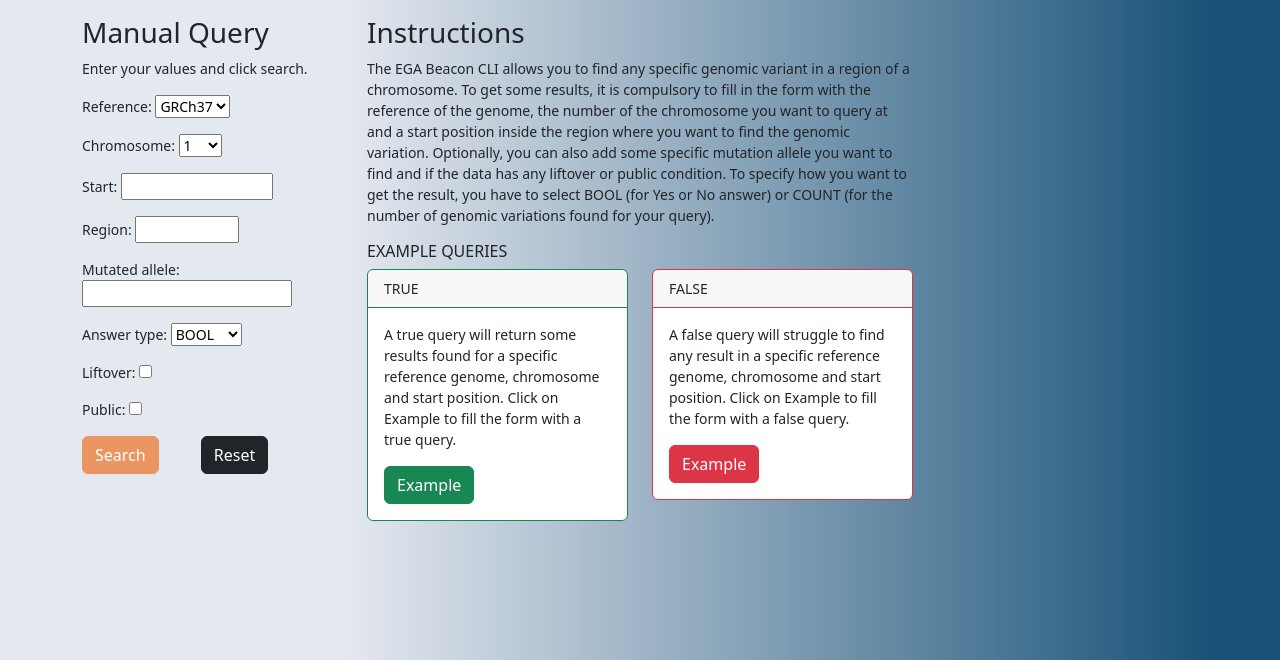
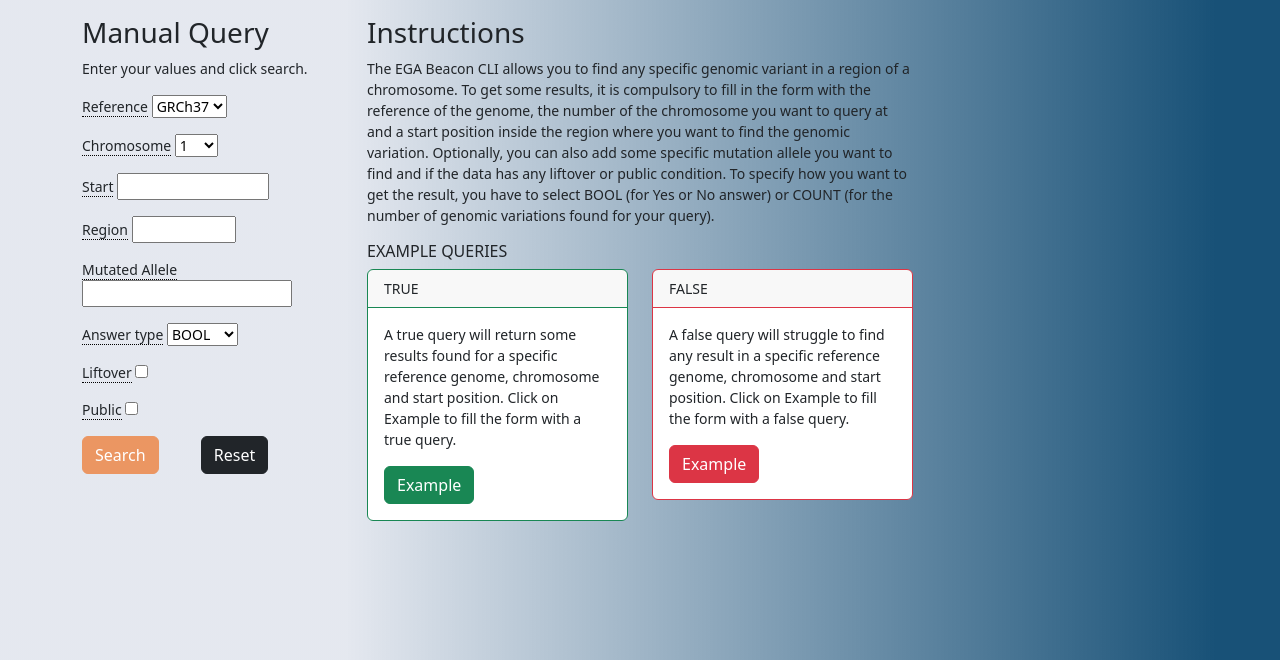
Before and after one commit to costero-e/CLI_Beacon, a Django app: page / in a window 1280 px wide. Shown: the part 103-763 px from the top of the page. Run offline with Django 4.2, Linux system fonts and the light colour scheme; some libraries are stand-ins or nearby versions.

Commit message:
hover labels

```diff
--- a/server/angelweb/forms.py
+++ b/server/angelweb/forms.py
@@ -4,14 +4,15 @@ class BamForm(forms.Form):
     choices_References = [(str(x), "GRCh" + str(x)) for x in range(37, 39)]
     choices = [(str(x), x) for x in range(1, 23)] + [("X", "X"), ("Y", "Y"), ("MT", "MT")]
     answer_choices = [("BOOL", "BOOL"), ("COUNT", "COUNT")]
-    reference = forms.ChoiceField(choices=choices_References)
-    chromosome = forms.ChoiceField(choices=choices)
-    start = forms.IntegerField(min_value=0, max_value=99999999999)
-    region = forms.IntegerField(min_value=0, max_value=10000, required=False)
-    mutated_allele = forms.CharField(max_length=50, required=False)
-    answer_type = forms.ChoiceField(choices=answer_choices)
-    liftover = forms.BooleanField(required=False)
-    public = forms.BooleanField(required=False)
+    reference = forms.ChoiceField(choices=choices_References, help_text="<span class='hovertext' data-hover='Name of the genome to be queried'>Reference</span>", label="")
+    chromosome = forms.ChoiceField(choices=choices, help_text="<span class='hovertext' data-hover='Name of the chromosome to be queried'>Chromosome</span>", label="")
+    start = forms.IntegerField(min_value=0, max_value=99999999999, help_text="<span class='hovertext' data-hover='Position from which query will start looking at'>Start</span>", label="")
+    region = forms.IntegerField(min_value=0, max_value=10000, required=False, help_text="<span class='hovertext' data-hover='Length of the query in genomic variants'>Region</span>", label="")
+    mutated_allele = forms.CharField(max_length=50, required=False, help_text="<span class='hovertext' data-hover='Search for a specific variation that query will look for'>Mutated Allele</span>", label="")
+    answer_type = forms.ChoiceField(choices=answer_choices, help_text="<span class='hovertext' data-hover='BOOL for a yes/no, COUNT for number of results'>Answer type</span>", label="")
+    liftover = forms.BooleanField(required=False, help_text="<span class='hovertext' data-hover='Liftover'>Liftover</span>", label="")
+    public = forms.BooleanField(required=False, help_text="<span class='hovertext' data-hover='Public'>Public</span>", label="")
+
 
 class BamFormTrue(forms.Form):
     def __init__(self, *args, **kwargs):
@@ -21,14 +22,14 @@ class BamFormTrue(forms.Form):
     choices_References = [(str(x), "GRCh" + str(x)) for x in range(37, 39)]
     choices = [(str(x), x) for x in range(1, 23)] + [("X", "X"), ("Y", "Y"), ("MT", "MT")]
     answer_choices = [("BOOL", "BOOL"), ("COUNT", "COUNT")]
-    reference = forms.ChoiceField(choices=choices_References)
-    chromosome = forms.ChoiceField(choices=choices, initial='1')
-    start = forms.IntegerField(min_value=0, max_value=99999999999, initial=2009986)
-    region = forms.IntegerField(min_value=0, max_value=10000, required=False)
-    mutated_allele = forms.CharField(max_length=50, required=False)
-    answer_type = forms.ChoiceField(choices=answer_choices, initial='BOOL')
-    liftover = forms.BooleanField(required=False)
-    public = forms.BooleanField(required=False)
+    reference = forms.ChoiceField(choices=choices_References, help_text="<span class='hovertext' data-hover='Name of the genome to be queried'>Reference</span>", label="")
+    chromosome = forms.ChoiceField(choices=choices, help_text="<span class='hovertext' data-hover='Name of the chromosome to be queried'>Chromosome</span>", label="")
+    start = forms.IntegerField(min_value=0, max_value=99999999999, help_text="<span class='hovertext' data-hover='Position from which query will start looking at'>Start</span>", label="")
+    region = forms.IntegerField(min_value=0, max_value=10000, required=False, help_text="<span class='hovertext' data-hover='Length of the query in genomic variants'>Region</span>", label="")
+    mutated_allele = forms.CharField(max_length=50, required=False, help_text="<span class='hovertext' data-hover='Search for a specific variation that query will look for'>Mutated Allele</span>", label="")
+    answer_type = forms.ChoiceField(choices=answer_choices, help_text="<span class='hovertext' data-hover='BOOL for a yes/no, COUNT for number of results'>Answer type</span>", label="")
+    liftover = forms.BooleanField(required=False, help_text="<span class='hovertext' data-hover='Liftover'>Liftover</span>", label="")
+    public = forms.BooleanField(required=False, help_text="<span class='hovertext' data-hover='Public'>Public</span>", label="")
 
 
 class BamFormFalse(forms.Form):
@@ -39,11 +40,11 @@ class BamFormFalse(forms.Form):
     choices_References = [(str(x), "GRCh" + str(x)) for x in range(37, 39)]
     choices = [(str(x), x) for x in range(1, 23)] + [("X", "X"), ("Y", "Y"), ("MT", "MT")]
     answer_choices = [("BOOL", "BOOL"), ("COUNT", "COUNT")]
-    reference = forms.ChoiceField(choices=choices_References)
-    chromosome = forms.ChoiceField(choices=choices, initial='1')
-    start = forms.IntegerField(min_value=0, max_value=99999999999, initial=7172171)
-    region = forms.IntegerField(min_value=0, max_value=10000, required=False)
-    mutated_allele = forms.CharField(max_length=50, required=False)
-    answer_type = forms.ChoiceField(choices=answer_choices, initial='BOOL')
-    liftover = forms.BooleanField(required=False)
-    public = forms.BooleanField(required=False)
+    reference = forms.ChoiceField(choices=choices_References, help_text="<span class='hovertext' data-hover='Name of the genome to be queried'>Reference</span>", label="")
+    chromosome = forms.ChoiceField(choices=choices, help_text="<span class='hovertext' data-hover='Name of the chromosome to be queried'>Chromosome</span>", label="")
+    start = forms.IntegerField(min_value=0, max_value=99999999999, help_text="<span class='hovertext' data-hover='Position from which query will start looking at'>Start</span>", label="")
+    region = forms.IntegerField(min_value=0, max_value=10000, required=False, help_text="<span class='hovertext' data-hover='Length of the query in genomic variants'>Region</span>", label="")
+    mutated_allele = forms.CharField(max_length=50, required=False, help_text="<span class='hovertext' data-hover='Search for a specific variation that query will look for'>Mutated Allele</span>", label="")
+    answer_type = forms.ChoiceField(choices=answer_choices, help_text="<span class='hovertext' data-hover='BOOL for a yes/no, COUNT for number of results'>Answer type</span>", label="")
+    liftover = forms.BooleanField(required=False, help_text="<span class='hovertext' data-hover='Liftover'>Liftover</span>", label="")
+    public = forms.BooleanField(required=False, help_text="<span class='hovertext' data-hover='Public'>Public</span>", label="")
--- /dev/null
+++ b/server/media/mystyle.css
@@ -0,0 +1,29 @@
+.hovertext {
+    position: relative;
+    border-bottom: 1px dotted black;
+  }
+
+.hovertext:before {
+    content: attr(data-hover);
+    visibility: hidden;
+    opacity: 0;
+    width: 140px;
+    background-color: black;
+    color: #fff;
+    text-align: center;
+    border-radius: 5px;
+    padding: 5px 0;
+    transition: opacity 1s ease-in-out;
+    position: absolute;
+    z-index: 1;
+    left: -150px;
+    top: -10px;
+  }
+
+.hovertext:hover:before {
+    opacity: 1;
+    visibility: visible;
+  }
+.prova{
+    color: red;
+  }
--- a/server/templates/base.html
+++ b/server/templates/base.html
@@ -7,6 +7,7 @@
     <meta http-equiv="X-UA-Compatible" content="IE=edge">
     <meta name="viewport" content="width=device-width, initial-scale=1.0">
     <title>Document</title>
+    <link rel="stylesheet" href="media/mystyle.css">
     <link href="https://cdn.jsdelivr.net/npm/bootstrap@5.3.0-alpha3/dist/css/bootstrap.min.css" rel="stylesheet" integrity="sha384-KK94CHFLLe+nY2dmCWGMq91rCGa5gtU4mk92HdvYe+M/SXH301p5ILy+dN9+nJOZ" crossorigin="anonymous">
     <link href="https://unpkg.com/@popperjs/core@2" rel="stylesheet" integrity="sha384-KK94CHFLLe+nY2dmCWGMq91rCGa5gtU4mk92HdvYe+M/SXH301p5ILy+dN9+nJOZ" crossorigin="anonymous">
 
@@ -34,7 +35,9 @@ background: linear-gradient(90deg, rgba(2,0,36,1) 0%, rgba(24,55,119,0.112504376
             <h3>Manual Query</h3><p>Enter your values and click search.</p>
             <form method="post">
               {% csrf_token %}
-              <div class="row"><div>{{form.as_p}}</div></div>
+              <div class="row"><div>{% for f in form %}
+                <p>{{f.help_text|safe}} {{f}} </p>
+            {%endfor%}</div></div>
               <div class="row">
                   <div class="col-5">
                   <button type="submit" class="btn btn-primary mb-3" style="border: 1px solid #EB9662; background-color: #EB9662">Search</button>
```
